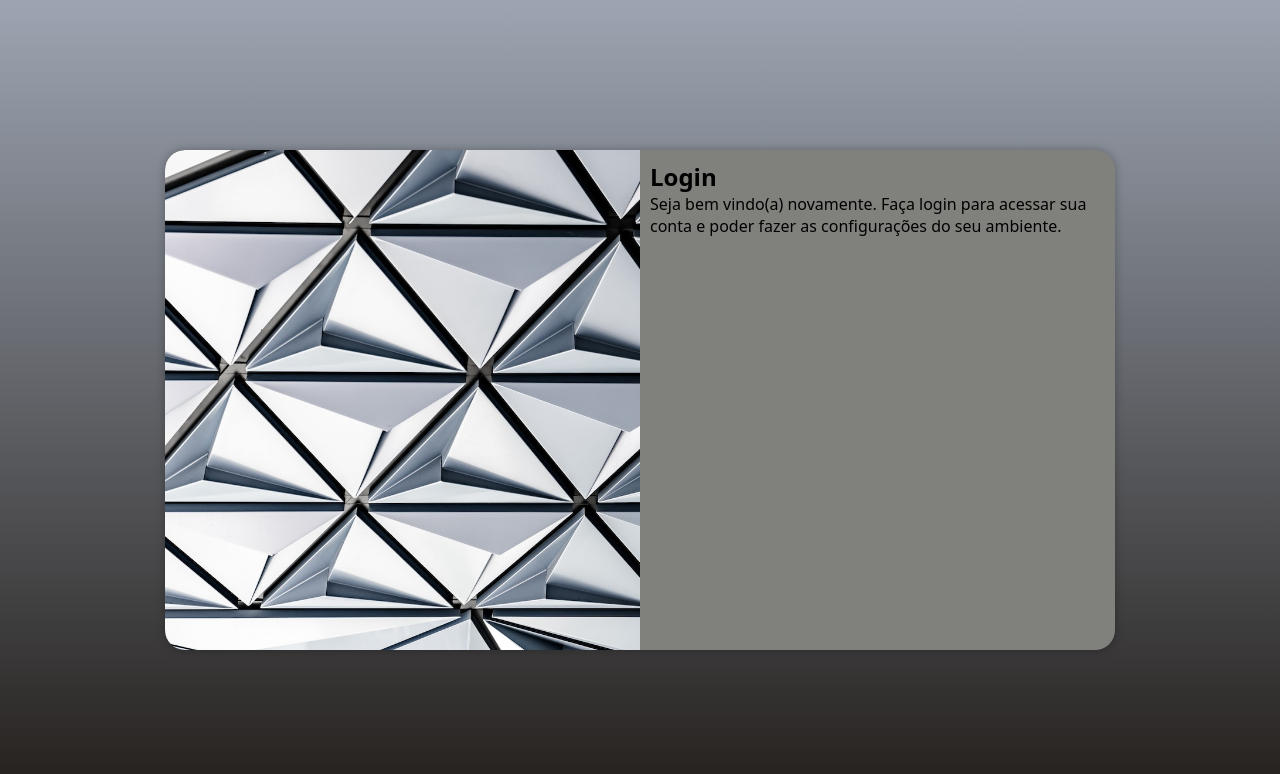
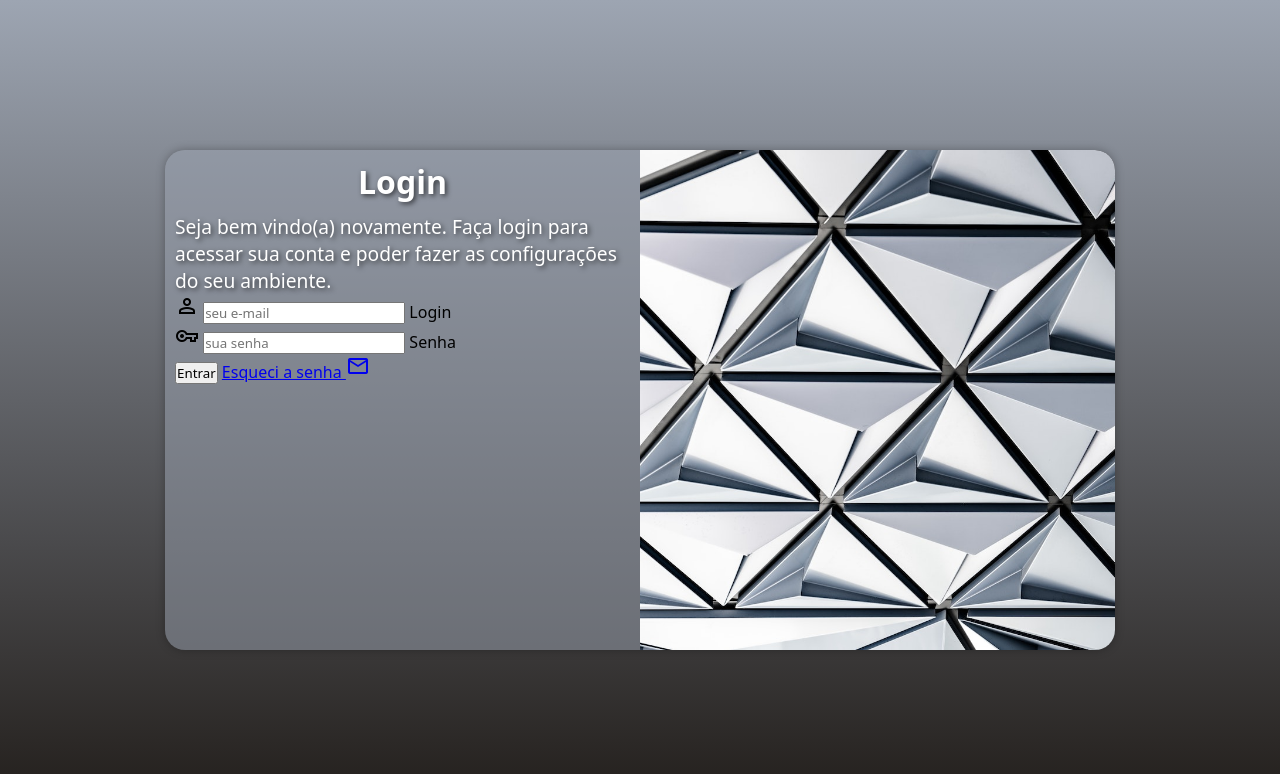
Before and after one commit to Rodrigues396/projeto-login, a plain HTML site: page index.html in a window 1280 px wide. Drawn offline with nearby package versions, Linux system fonts and the light colour scheme.

Commit message:
adicionei o formulario

```diff
--- a/estilos/media-query.css
+++ b/estilos/media-query.css
@@ -5,6 +5,7 @@
         background-image: linear-gradient(to top, #231f1c,#9da5b2);
     }
     section#login{
+        background-color:  #9da5b281;
         width: 80vw;
     }
     section#login > div#imagem{
@@ -24,15 +25,22 @@
         background-image: linear-gradient(to top, #231f1c,#9da5b2);
     }
     section#login{
+        background-color:  #9da5b281;
         width: 950px;
     }
     section#login > div#imagem{
-        float: left;
+        float: right;
         width: 50%;
         height: 100%;
     }
     section#login > div#formulario{
-        float: right;
+        float: left;
         width: 50%;
     }
+    div#formulario > h1{
+        font-size: 2em;
+    }
+    div#formulario > p{
+        font-size: 1.2em;
+    }
 }
--- a/estilos/style.css
+++ b/estilos/style.css
@@ -29,7 +29,7 @@ section#login{
     overflow: hidden;
 
     background-color: var(--cor1);
-    width: 250px;
+    width: 251px;
     height: 500px;
     border-radius: 20px;
     box-shadow: 0px 0px 10px rgba(0, 0, 0, 0.288);
@@ -47,3 +47,14 @@ section#login > div#formulario{
     display: block;
     padding: 10px;
 }
+div#formulario > h1{
+    color: white;
+    text-shadow: 2px 2px 5px rgba(0, 0, 0, 0.63);
+    text-align: center;
+    margin-bottom: 10px;
+}
+div#formulario > p{
+    color: white;
+    text-shadow: 2px 2px 5px rgba(0, 0, 0, 0.63);
+    font-size: 0.8em;
+}
--- a/index.html
+++ b/index.html
@@ -5,6 +5,7 @@
     <meta http-equiv="X-UA-Compatible" content="IE=edge">
     <meta name="viewport" content="width=device-width, initial-scale=1.0">
     <title>Tela de Login</title>
+    <link href="https://fonts.googleapis.com/css2?family=Material+Symbols+Outlined" rel="stylesheet" />
     <link rel="stylesheet" href="estilos/style.css">
     <link rel="stylesheet" href="estilos/media-query.css">
 </head>
@@ -17,8 +18,21 @@
             <div id="formulario">
                 <h1>Login</h1>
                 <p>Seja bem vindo(a) novamente. Faça login para acessar sua conta e poder fazer as configurações do seu ambiente.</p>
-                <form action="login.php" method="post">
-
+                <form action="login.php" method="post" autocomplete="on">
+                    <div class="campo">
+                        <span class="material-symbols-outlined">person</span>
+                        <input type="email" name="login" id="ilogin" placeholder="seu e-mail" autocomplete="email" required maxlength="30">
+                        <label for="ilogin">Login</label>
+                    </div>
+                    <div class="campo">
+                        <span class="material-symbols-outlined">vpn_key</span>
+                        <input type="password" name="senha" id="isenha" placeholder="sua senha" autocomplete="current-password" required minlength="8" maxlength="20">
+                        <label for="isenha">Senha</label>
+                    </div>
+                    <input type="submit" value="Entrar">
+                    <a href="esqueci.html">
+                        Esqueci a senha <span class="material-symbols-outlined">mail</span>
+                    </a>
                 </form>
             </div>
         </section>
```
